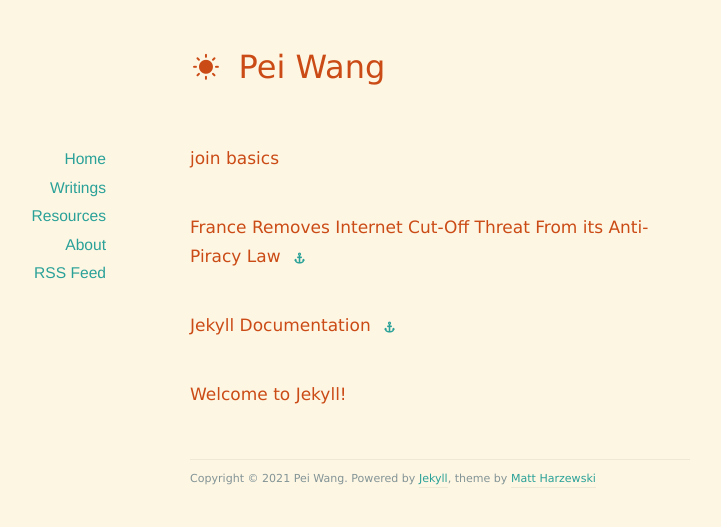
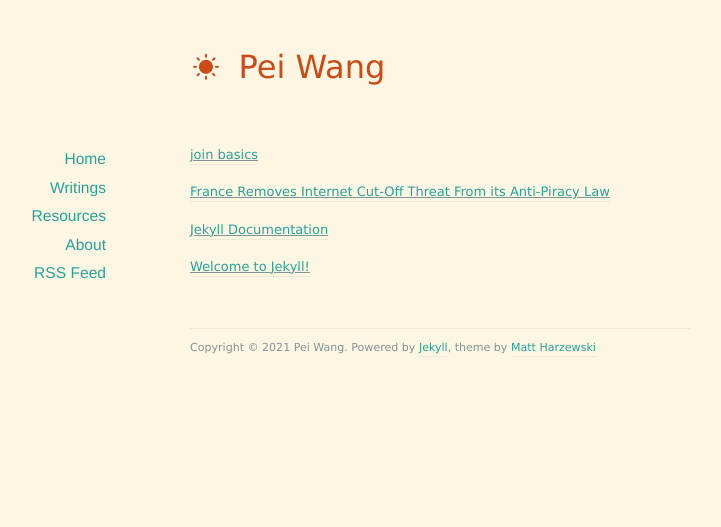
Before and after one commit to peiwangdb/peiwangdb.github.io, a Jekyll site: the page built from writing/index.html, in a window 1280 px wide. Shown: the top 527 px of the page, without its empty margins (200-921 px from the left). Built offline with Jekyll 4.4.1, drawn with Linux system fonts in a browser that asks for light colours; nearby versions of some CDN libraries.

Commit message:
change title format

```diff
--- a/writing/index.html
+++ b/writing/index.html
@@ -6,16 +6,17 @@ title: Writings
 <div id="blog-archives">
 
 	{% for post in site.posts %}
-		<article class="post">
-			{% if post.external-url %}
+		<!-- <article class="post"> -->
+			<!-- {% if post.external-url %}
 				<h1>
 					<a href="{{ post.external-url }}">{{ post.title }}</a>
 					<a class="anchor" href="{{ post.url }}"><i class="icon-anchor"></i></a>
 				</h1>
 			{% else %}
 				<h1><a href="{{ post.url }}">{{ post.title }}</a></h1>
-			{% endif %}
-		</article>
+			{% endif %} -->
+		<p><u><a href="{{ post.url }}">{{ post.title }}</a></u></p>
+		<!-- </article> -->
 	{% endfor %}
 
 </div>
```
